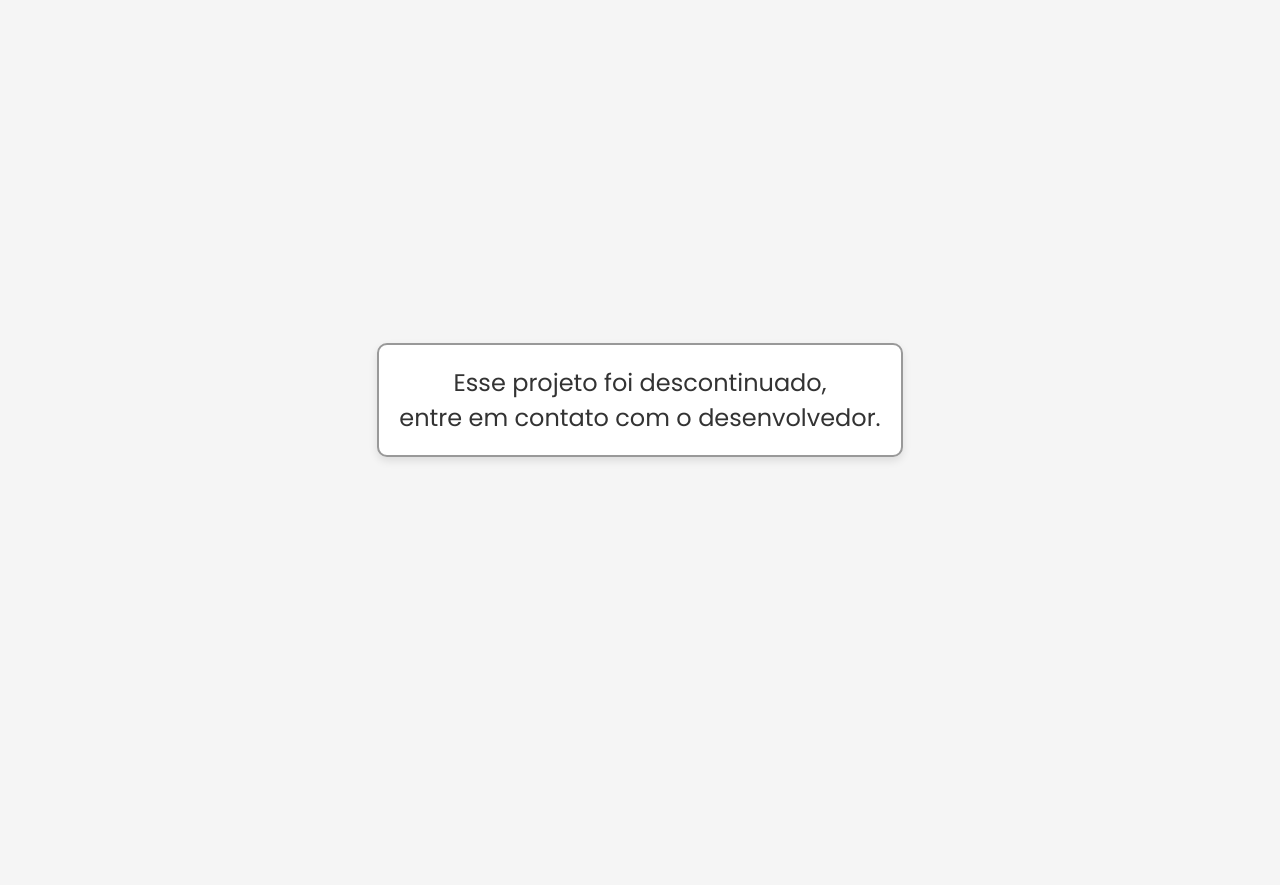
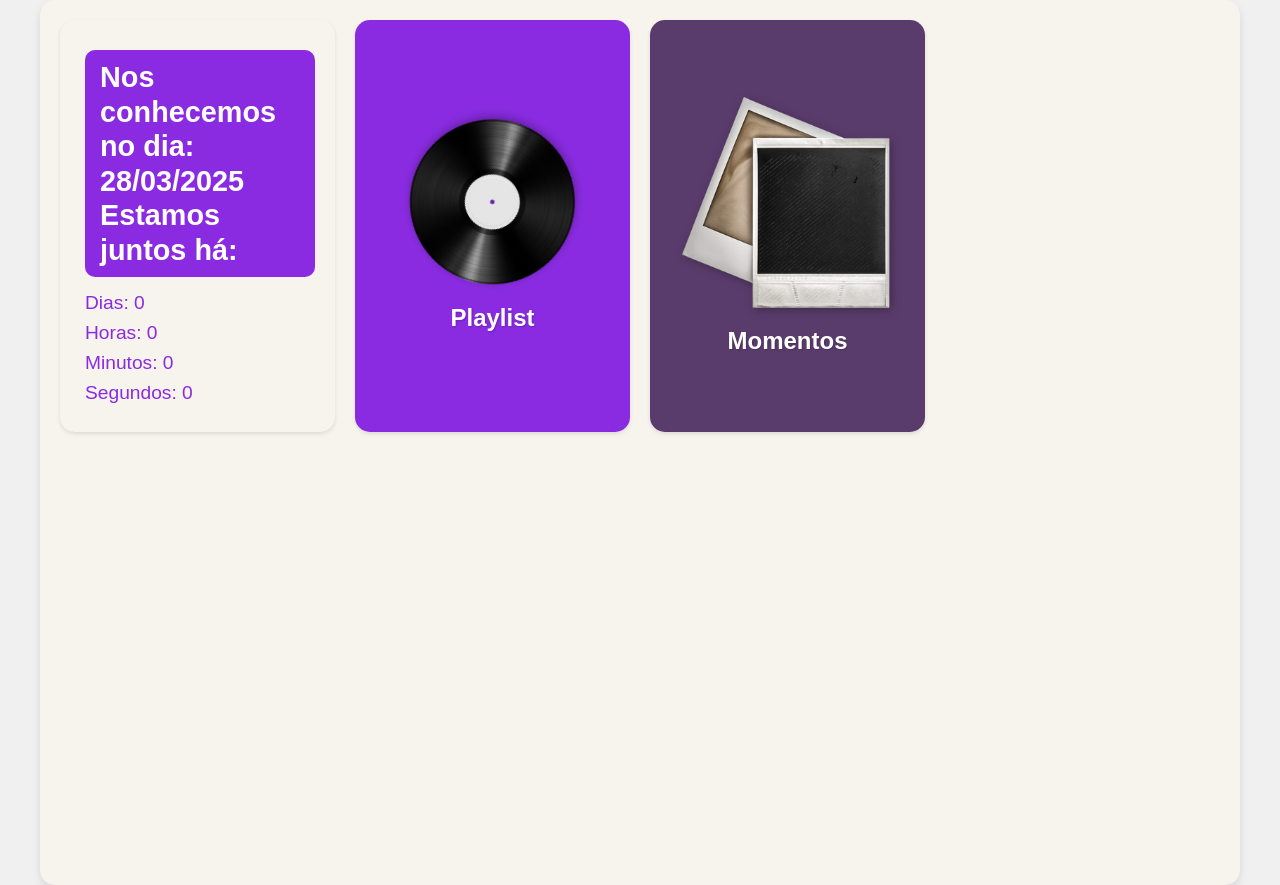
Before and after one commit to N3k0ki/arthana, a plain HTML site: page index.html in a window 1280 px wide. Before the commit the page ends 800 px from the top, so only its background shows below. Drawn offline with Linux system fonts and the light colour scheme.

Commit message:
Atualizar o index.html

```diff
--- a/index.html
+++ b/index.html
@@ -6,31 +6,9 @@
     <meta name="viewport" content="width=device-width, initial-scale=1.0">
     <title>???</title>
     <link href="https://fonts.googleapis.com/css2?family=Poppins&display=swap" rel="stylesheet">
+
+
     <style>
-        body {
-            margin: 0;
-            padding: 0;
-            font-family: 'Poppins', sans-serif;
-            display: flex;
-            align-items: center;
-            justify-content: center;
-            height: 100vh;
-            background-color: #f5f5f5;
-            text-align: center;
-        }
-
-        .mensagem {
-            font-size: 1.5rem;
-            color: #333;
-            padding: 20px;
-            border: 2px solid #999;
-            border-radius: 10px;
-            background-color: #fff;
-            box-shadow: 0 4px 8px rgba(0, 0, 0, 0.1);
-        }
-    </style>
-
-    <!-- <style>
         body {
             font-family: Arial, sans-serif;
             display: flex;
@@ -225,11 +203,11 @@
             animation: spin 3s linear infinite;
             /* 3s = duração, linear = velocidade constante, infinite = repetir infinitamente */
         }
-    </style> -->
+    </style>
 </head>
 
 <body>
-    <!-- <div class="container">
+    <div class="container">
         <div class="card canva">
             <div class="we-are-friends">Nos conhecemos no dia: 28/03/2025 <br>Estamos juntos há:</div>
             <div class="time-info">
@@ -306,7 +284,7 @@
 
         // Chama a função uma vez ao carregar a página para exibir o valor inicial
         updateCounter();
-    </script> -->
+    </script>
 
     <div class="mensagem">
         Esse projeto foi descontinuado,<br>
```
